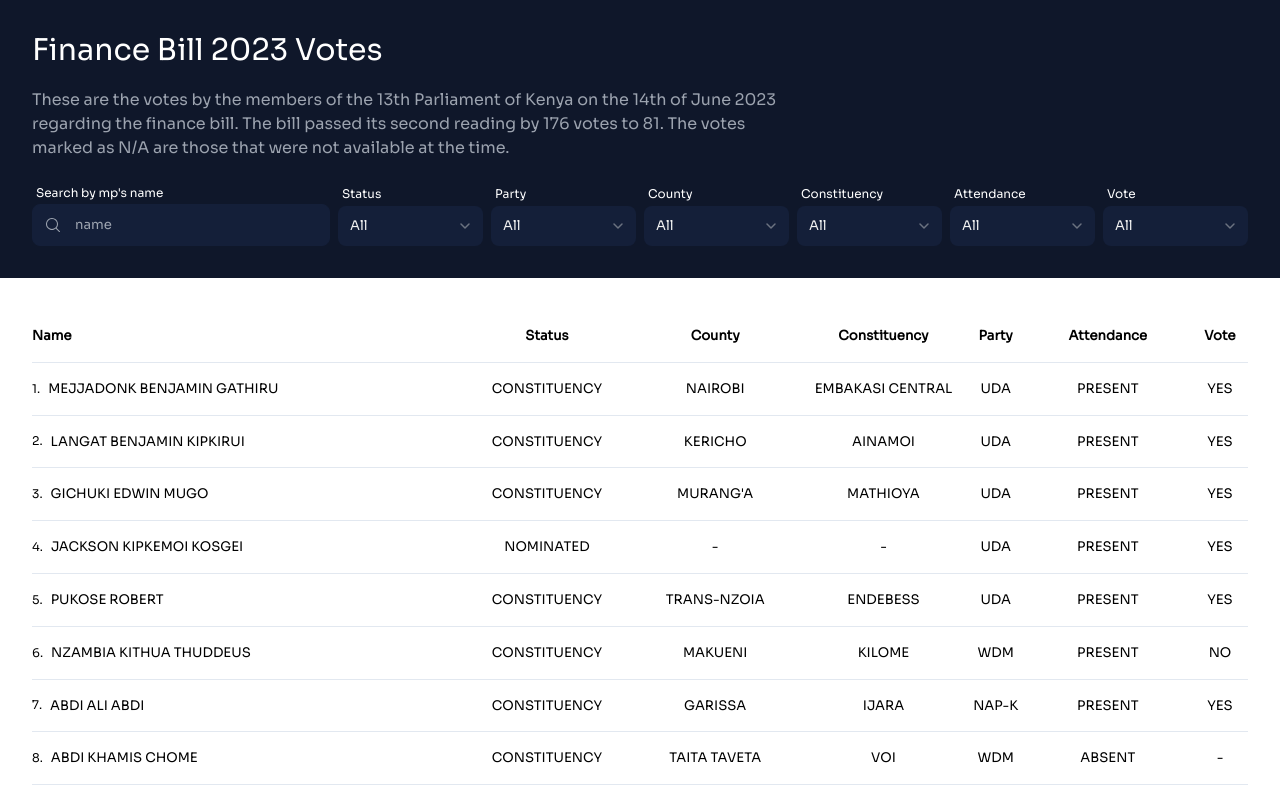
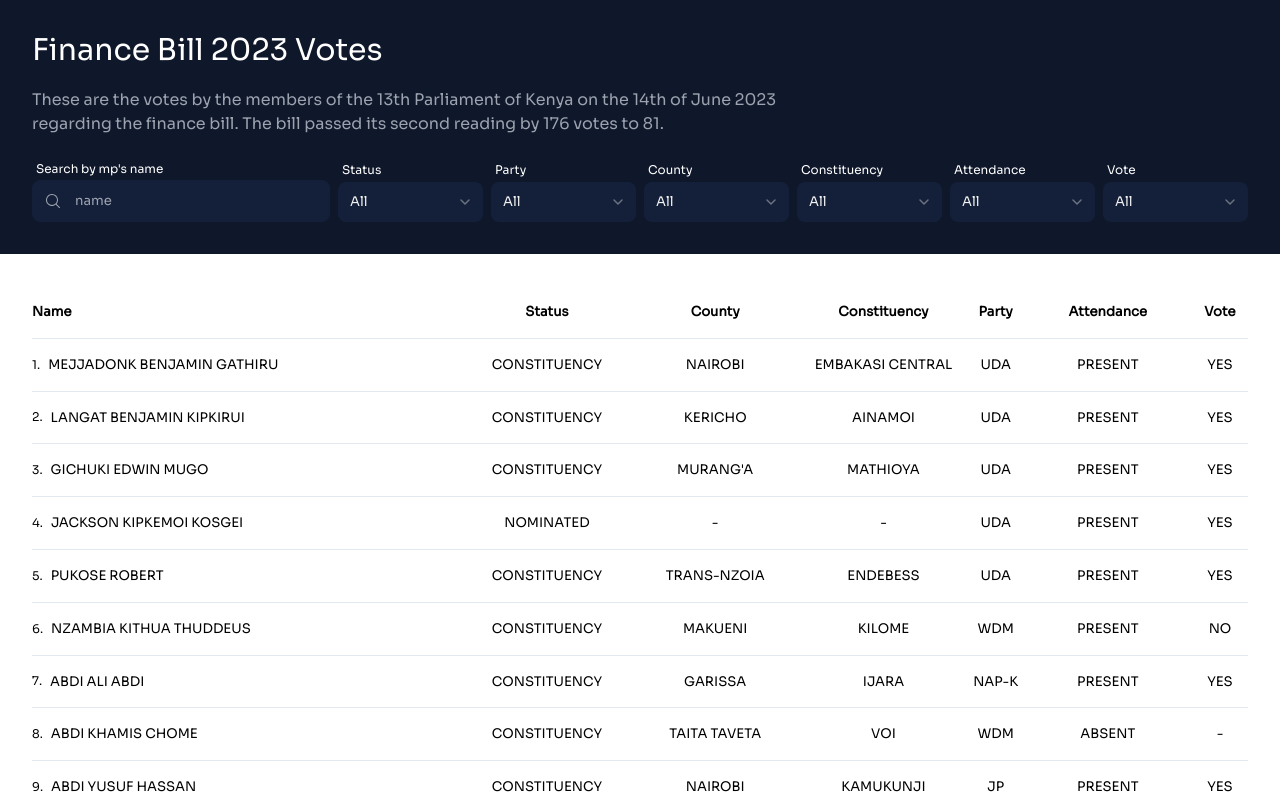
Before and after one commit to AustinMusiku/FinanceBill2023Votes, a React (Vite) app: page / in a window 1280 px wide. Shown: the top 800 px of the page. Built offline with nearby package versions, Linux system fonts and the light colour scheme.

Commit message:
update minor stuff
- Mark Catherine Omanyo's attendance as "suspended".
- Mark Hassan Kulow Maalim's attendance as "vacated".
- Clean up hero note statement.

```diff
--- a/src/App.jsx
+++ b/src/App.jsx
@@ -125,8 +125,7 @@ const App = () => {
 				<p className="mb-5 max-w-prose text-base text-gray-400">
 					These are the votes by the members of the 13th Parliament of Kenya on
 					the 14th of June 2023 regarding the finance bill. The bill passed its
-					second reading by 176 votes to 81. The votes marked as N/A are those
-					that were not available at the time.
+					second reading by 176 votes to 81.
 				</p>
 
 				<form className="grid w-full grid-cols-1 gap-y-4 md:grid-cols-8 md:items-end md:gap-2">
--- a/src/mps.js
+++ b/src/mps.js
@@ -742,7 +742,7 @@ const mpArray = [
 		"MANDERA",
 		"BANISSA",
 		"UDM",
-		"ABSENT",
+		"VACATED",
 		null,
 		"CONSTITUENCY",
 	],
@@ -2530,7 +2530,7 @@ const mpArray = [
 		"BUSIA",
 		"BUSIA",
 		"ODM",
-		"ABSENT",
+		"SUSPENDED",
 		null,
 		"WOMAN REP",
 	],
```
